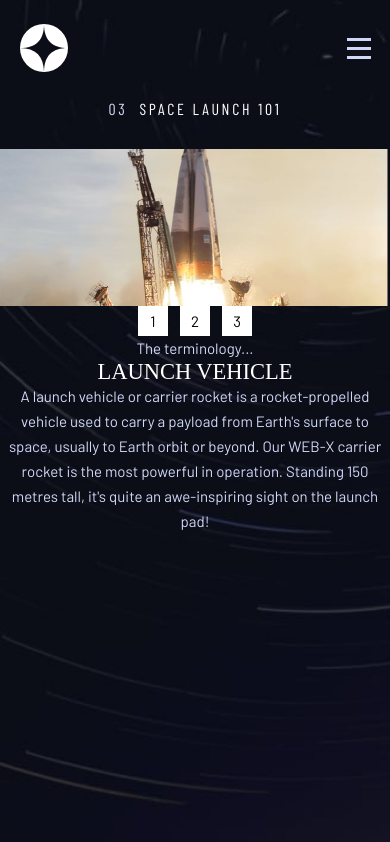
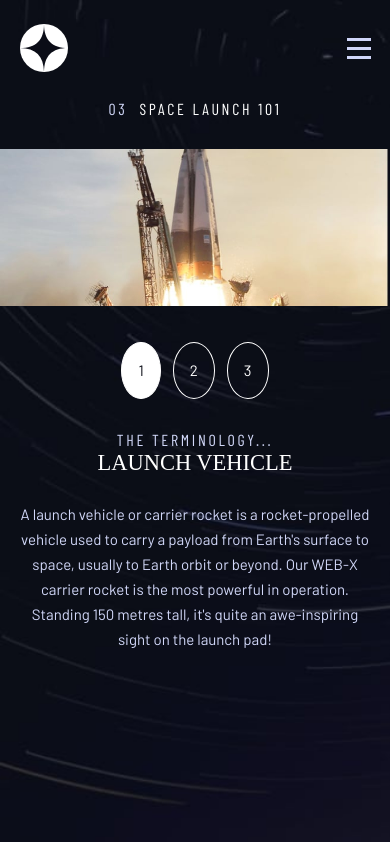
Before and after one commit to Paul-HenryN/space-tourism, a React (Vite) app: page /technology in a window 390 px wide. Built offline with nearby package versions, Linux system fonts and the light colour scheme; a web font is replaced by a local one.

Commit message:
feat: technology page mobile version

```diff
--- /dev/null
+++ b/src/components/CarouselButton.jsx
@@ -0,0 +1,20 @@
+export default function CarouselButton({ active, onClick, children }) {
+  let finalClass =
+    "flex align-center justify-center pd-xxs txt-secondary border border-1 border-secondary square round hover-bg-secondary hover-txt-primary";
+
+  if (active) {
+    finalClass = finalClass.replace("txt-secondary", "txt-primary");
+    finalClass += " bg-secondary";
+  }
+
+  return (
+    <button
+      className={finalClass}
+      onClick={() => {
+        onClick();
+      }}
+    >
+      {children}
+    </button>
+  );
+}
--- a/src/routes/Technology.jsx
+++ b/src/routes/Technology.jsx
@@ -4,6 +4,7 @@ import styles from "../styles/pages/Technology.module.css";
 import { useEffect, useState } from "react";
 import Column from "../components/Layout/Column";
 import Row from "../components/Layout/Row";
+import CarouselButton from "../components/CarouselButton";
 
 async function fetchData() {
   const response = await fetch(dataFile);
@@ -30,6 +31,7 @@ export default function Technology() {
         <p>Loading...</p>
       ) : (
         <img
+          className="mg-btm-md"
           src={`./src/${technologies[activeTechnologyIndex].images.landscape}`}
           alt={technologies[activeTechnologyIndex].name}
         />
@@ -38,26 +40,24 @@ export default function Technology() {
       {!technologies[activeTechnologyIndex] ? (
         <p>Loading...</p>
       ) : (
-        <Column>
-          <Row className="justify-center col-gap-3xs">
+        <Column className={`${styles.container} mx-auto`}>
+          <Row className="justify-center col-gap-3xs mg-btm-sm">
             {technologies.map((technology, i) => (
-              <button
+              <CarouselButton
+                active={activeTechnologyIndex === i}
                 key={`tech${i}`}
                 onClick={() => setActiveTechnologyIndex(i)}
-                style={{
-                  backgroundColor: "white",
-                  width: "30px",
-                  height: "30px",
-                }}
               >
                 {i + 1}
-              </button>
+              </CarouselButton>
             ))}
           </Row>
 
           <Column>
-            <p>The terminology...</p>
-            <h2>{technologies[activeTechnologyIndex].name}</h2>
+            <p className="heading-5">The terminology...</p>
+            <h2 className="mg-btm-sm">
+              {technologies[activeTechnologyIndex].name}
+            </h2>
             <p>{technologies[activeTechnologyIndex].description}</p>
           </Column>
         </Column>
--- a/src/styles/pages/Technology.module.css
+++ b/src/styles/pages/Technology.module.css
@@ -1,3 +1,7 @@
 .bg {
   background-image: url("../../assets/technology/background-technology-mobile.jpg");
 }
+
+.container {
+  width: 90%;
+}
--- a/src/styles/utils.css
+++ b/src/styles/utils.css
@@ -119,6 +119,9 @@
 }
 
 /* Paddings */
+.pd-xxs {
+  padding: var(--space-xxs);
+}
 .pd-sm {
   padding: var(--space-sm);
 }
@@ -229,6 +232,9 @@
 .txt-upper {
   text-transform: uppercase;
 }
+.txt-primary {
+  color: hsl(var(--clr-primary));
+}
 .txt-secondary {
   color: hsl(var(--clr-secondary));
 }
@@ -269,6 +275,33 @@
 .hover-underlined:hover::after,
 .underlined::after {
   transform: scaleX(1);
+}
+
+.border {
+  border-style: solid;
+}
+
+.border-1 {
+  border-width: 1px;
+}
+/* Border */
+.border-secondary {
+  border-color: hsl(var(--clr-secondary));
+}
+
+/* Hover */
+.hover-bg-secondary:hover {
+  background-color: hsl(var(--clr-secondary));
+}
+.hover-txt-primary:hover {
+  color: hsl(var(--clr-primary));
+}
+.round {
+  border-radius: 50%;
+}
+
+.square {
+  aspect-ratio: 1;
 }
 
 /* sm screen size mq (576px)*/
```
